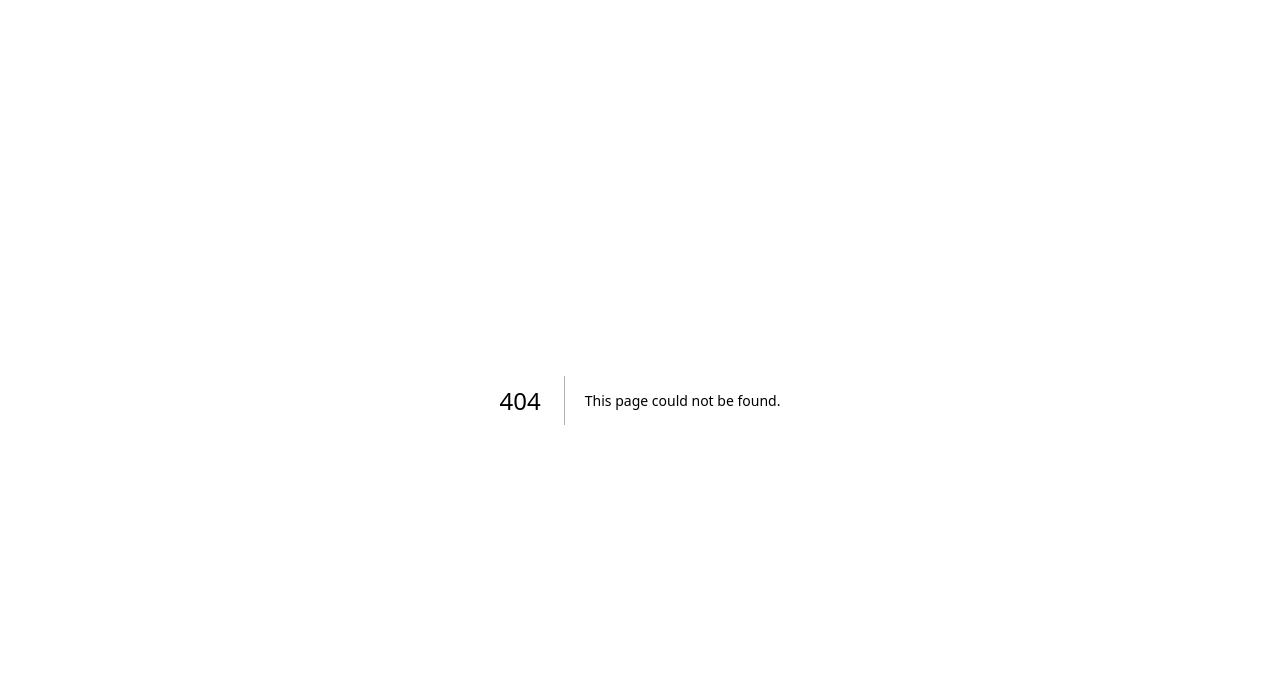
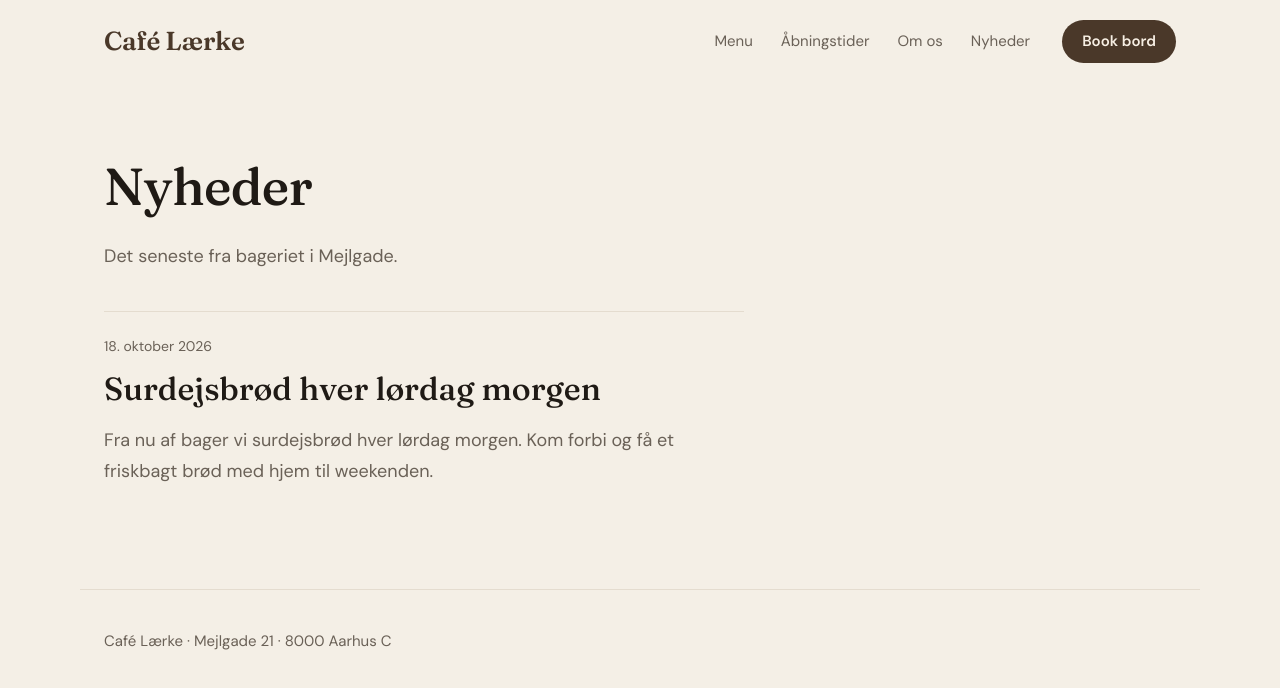
Before and after one commit to Britesite/britesite-demo-webpage, a Next.js app: page /nyheder in a window 1280 px wide. Before the commit this address had no page. Shown: the top 688 px of the page. Built offline with nearby package versions, Linux system fonts and the light colour scheme.

Commit message:
Ny Nyheder-side med første indlæg om surdejsbrød om lørdagen
Co-Authored-By: Claude Sonnet 5.5 <noreply@anthropic.com>

```diff
--- /dev/null
+++ b/src/app/nyheder/page.tsx
@@ -0,0 +1,33 @@
+import type { Metadata } from "next";
+import { Footer } from "@/components/Footer";
+import { Header } from "@/components/Header";
+import { news } from "@/content/da";
+
+export const metadata: Metadata = {
+  title: "Nyheder · Café Lærke",
+  description: "Det seneste fra Café Lærke, bageri og café i Aarhus C.",
+};
+
+export default function NewsPage() {
+  return (
+    <>
+      <Header />
+      <main className="mx-auto max-w-[1120px] px-6 pt-[clamp(32px,5vw,64px)]">
+        <div className="max-w-[640px]">
+          <h1 className="font-serif text-[clamp(36px,5vw,52px)] font-medium tracking-[-.015em]">{news.title}</h1>
+          <p className="mt-4 text-[18px] leading-[1.7] text-muted">{news.lede}</p>
+        </div>
+        <div className="mt-10 max-w-[640px] space-y-10">
+          {news.posts.map((p) => (
+            <article key={p.title} className="border-t border-line pt-6">
+              <p className="text-[14px] text-muted">{p.date}</p>
+              <h2 className="mt-2 font-serif text-[clamp(24px,3vw,32px)] font-medium">{p.title}</h2>
+              <p className="mt-3 text-[18px] leading-[1.7] text-muted">{p.body}</p>
+            </article>
+          ))}
+        </div>
+      </main>
+      <Footer />
+    </>
+  );
+}
--- a/src/components/Header.tsx
+++ b/src/components/Header.tsx
@@ -1,11 +1,12 @@
+import Link from "next/link";
 import { nav, site } from "@/content/da";
 
 export function Header() {
   return (
     <header className="mx-auto flex max-w-[1120px] items-center gap-8 px-6 py-5">
-      <a href="#" className="font-serif text-[26px] font-semibold tracking-[-.01em] text-coffee">
+      <Link href="/" className="font-serif text-[26px] font-semibold tracking-[-.01em] text-coffee">
         {site.name}
-      </a>
+      </Link>
       <nav className="ml-auto hidden gap-7 text-[15px] text-muted sm:flex">
         {nav.map((n) => (
           <a key={n.href} href={n.href} className="hover:text-ink">
--- a/src/content/da.ts
+++ b/src/content/da.ts
@@ -6,10 +6,23 @@ export const site = {
 };
 
 export const nav = [
-  { href: "#menu", label: "Menu" },
-  { href: "#besog", label: "Åbningstider" },
-  { href: "#om", label: "Om os" },
+  { href: "/#menu", label: "Menu" },
+  { href: "/#besog", label: "Åbningstider" },
+  { href: "/#om", label: "Om os" },
+  { href: "/nyheder", label: "Nyheder" },
 ];
+
+export const news = {
+  title: "Nyheder",
+  lede: "Det seneste fra bageriet i Mejlgade.",
+  posts: [
+    {
+      date: "18. oktober 2026",
+      title: "Surdejsbrød hver lørdag morgen",
+      body: "Fra nu af bager vi surdejsbrød hver lørdag morgen. Kom forbi og få et friskbagt brød med hjem til weekenden.",
+    },
+  ],
+};
 
 export const hero = {
   eyebrow: "Bageri og café · Aarhus C",
```
